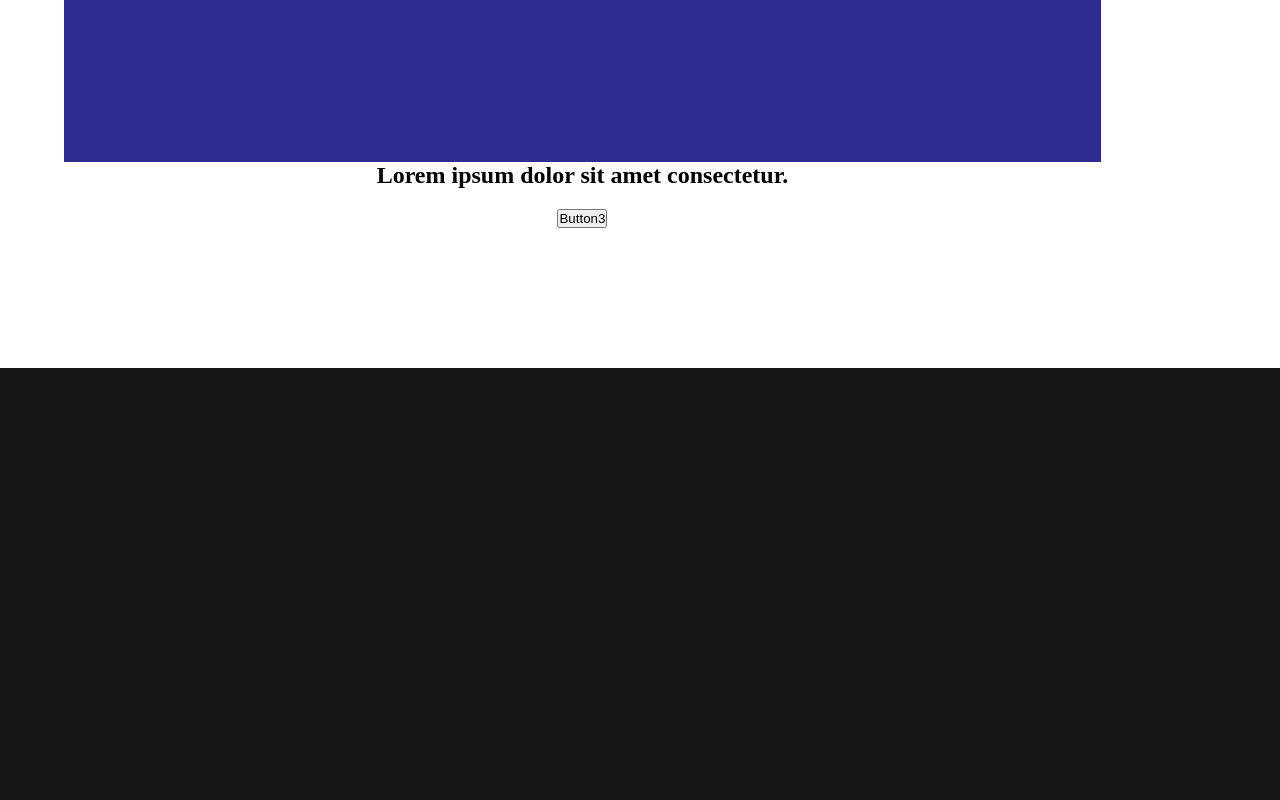
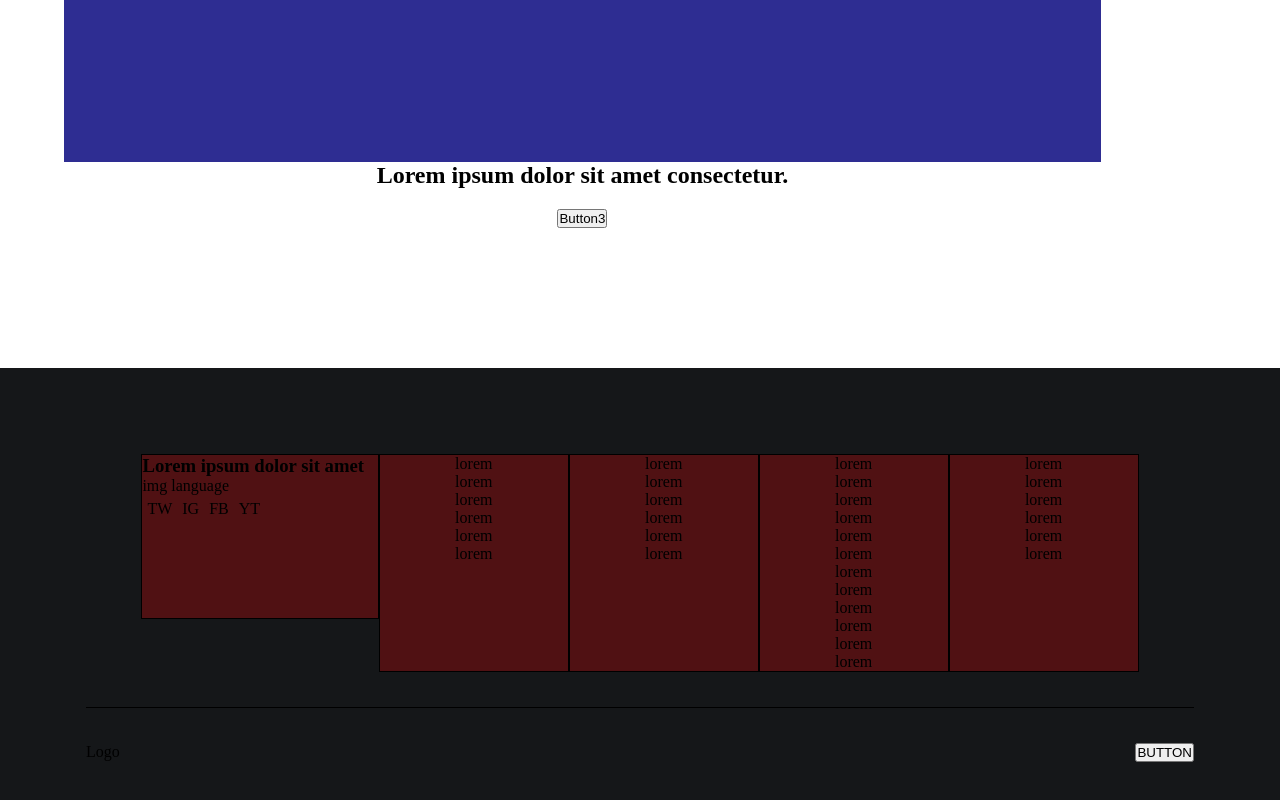
Before and after one commit to MarBozzz/htmlcss-struttura-discord, a plain HTML site: page index.html in a window 1280 px wide. Shown: the part 3343-4143 px from the top of the page. Drawn offline with Linux system fonts and the light colour scheme.

Commit message:
[added] footer structure

```diff
--- a/css/style.css
+++ b/css/style.css
@@ -172,6 +172,7 @@ header .container .menu ul {
   height: 200px;
   width: 90%;
   background-color: rgb(20, 132, 140);
+  /*background img da inserire*/
   text-align: center;
   padding: 20px;
 }
@@ -209,6 +210,48 @@ header .container .menu ul {
 }
 
 footer {
+  /*dimensioni temporanee*/
   height: 670px;
   background-color: #151719;
+  padding: 86px;
 }
+
+footer .footer-upper-part {
+  padding-bottom: 35px;
+  border-bottom: 1px solid black;
+}
+
+.footer-left {
+  display: flex;
+  flex-direction: column;
+  /*dimensioni temporanee*/
+  width: 250px;
+  height: 165px;
+}
+
+.footer-left .social-media ul {
+  display: flex;
+  flex-direction: row;
+  list-style: none;
+ }
+
+ .footer-left .social-media ul li {
+  padding: 5px;
+ }
+
+ footer .footer-upper-part .container .menu-1, footer .footer-upper-part .container .menu-2, footer .footer-upper-part .container .menu-3, footer .footer-upper-part .container .menu-4 {
+  width: 200px;
+  /*dimensioni temporanee*/
+  display: flex;
+  justify-content: center;
+ }
+
+ footer .footer-upper-part .container .menu-1 ul, footer .footer-upper-part .container .menu-2 ul, footer .footer-upper-part .container .menu-3 ul, footer .footer-upper-part .container .menu-4 ul {
+  list-style: none;
+}
+
+footer .footer-lower-part {
+  display: flex;
+  justify-content: space-between;
+  padding-top: 35px;
+ }
--- a/index.html
+++ b/index.html
@@ -30,7 +30,7 @@
   </header>
 
 
-  <main class="">
+  <main>
 
     <section class="jumbotron">
 
@@ -126,20 +126,98 @@
 
         </div>
 
-
-
-
       </div>
 
     </section>
 
-
   </main>
 
 
-  <footer class="">
+  <footer>
+
+    <div class="footer-upper-part">
+
+      <div class="container">
+
+        <div class="footer-left debug">
+
+          <h3>Lorem ipsum dolor sit amet</h3>
+          <div class="language">
+            img <span>language</span>
+          </div>
+          <nav class="social-media">
+            <ul>
+              <li>TW</li>
+              <li>IG</li>
+              <li>FB</li>
+              <li>YT</li>
+            </ul>
+          </nav>
+
+        </div>
+
+        <nav class="menu-1 debug">
+          <ul>
+            <li>lorem</li>
+            <li>lorem</li>
+            <li>lorem</li>
+            <li>lorem</li>
+            <li>lorem</li>
+            <li>lorem</li>
+          </ul>
+        </nav>
+
+        <nav class="menu-2 debug">
+          <ul>
+            <li>lorem</li>
+            <li>lorem</li>
+            <li>lorem</li>
+            <li>lorem</li>
+            <li>lorem</li>
+            <li>lorem</li>
+          </ul>
+        </nav>
+
+        <nav class="menu-3 debug">
+          <ul>
+            <li>lorem</li>
+            <li>lorem</li>
+            <li>lorem</li>
+            <li>lorem</li>
+            <li>lorem</li>
+            <li>lorem</li>
+            <li>lorem</li>
+            <li>lorem</li>
+            <li>lorem</li>
+            <li>lorem</li>
+            <li>lorem</li>
+            <li>lorem</li>
+          </ul>
+        </nav>
+
+        <nav class="menu-4 debug">
+          <ul>
+            <li>lorem</li>
+            <li>lorem</li>
+            <li>lorem</li>
+            <li>lorem</li>
+            <li>lorem</li>
+            <li>lorem</li>
+          </ul>
+        </nav>
+
+      </div>
 
 
+    </div>
+
+    <div class="footer-lower-part">
+
+      <div>Logo</div>
+
+      <button>BUTTON</button>
+
+    </div>
 
   </footer>
 
```
